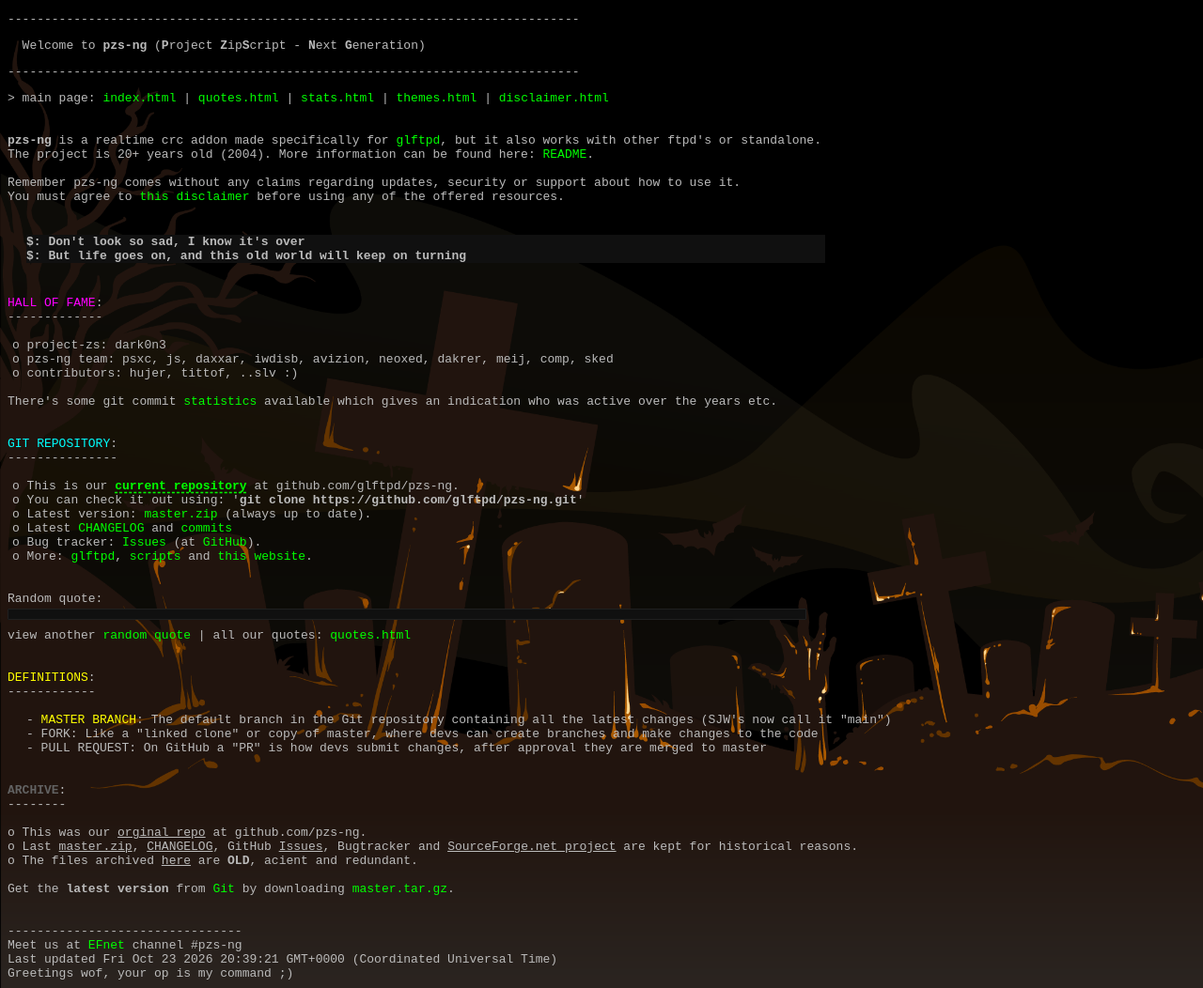
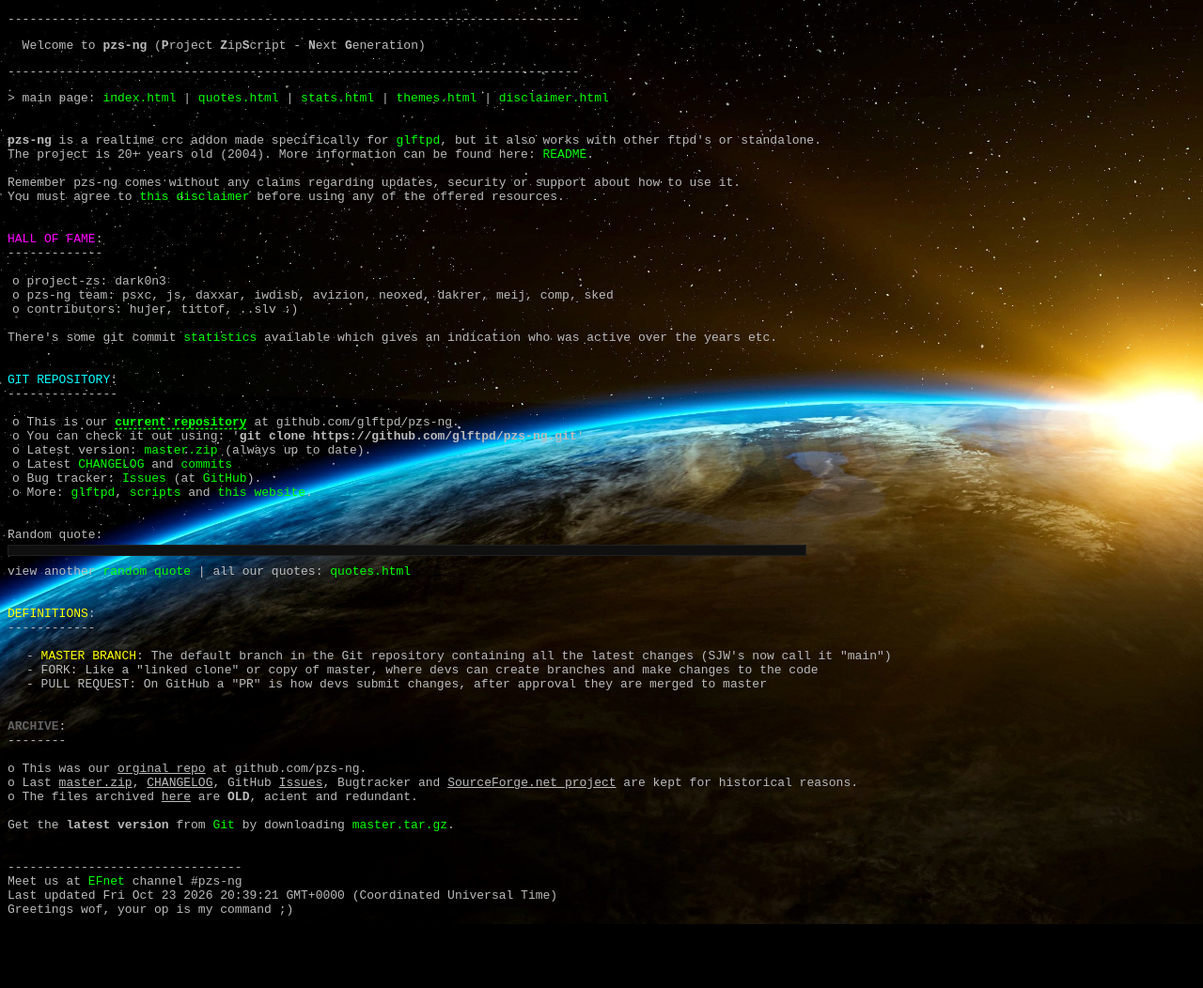
Before and after one commit to silv3rr/pzs-ng.eu, a plain HTML site: page index.html in a window 1280 px wide. Shown: the whole page at 94% size. After the commit the page ends 984 px from the top, so only its background shows below. Drawn offline with Linux system fonts and the light colour scheme; no server answers.

Commit message:
change bg

```diff
--- a/index.html
+++ b/index.html
@@ -6,7 +6,7 @@
   <link rel="stylesheet" type="text/css" href="css/style.css">
   <title>pzs-ng: Project Zipscript Next Generation - It's dead, Jim</title>
 </head>
-<body style="background-image: url('cemetery.png');background-size:cover;background-repeat:no-repeat)">
+<body style="background-image: url('earth.jpg');background-size:cover;background-repeat:no-repeat)">
 <div>
 <pre>------------------------------------------------------------------------------</pre>
 &nbsp; Welcome to <strong>pzs-ng</strong> (<strong>P</strong>roject <strong>Z</strong>ip<strong>S</strong>cript - <strong>N</strong>ext <strong>G</strong>eneration)
@@ -22,15 +22,6 @@
 <br>
 Remember pzs-ng comes without any claims regarding updates, security or support about how to use it.<br>
 You must agree to <a href="disclaimer.html">this disclaimer</a> before using any of the offered resources.<br>
-<br>
-<br>
-<div class="quotes archive margin2">
-<a href="https://youtu.be/6m2tXJgOwII">
- $: Don't look so sad, I know it's over <br>
- $: But life goes on, and this old world will keep on turning <br>
-</a>
-</div>
-<br>
 <br>
 <br>
 
```
Also changed, not shown: earth.jpg (added).
